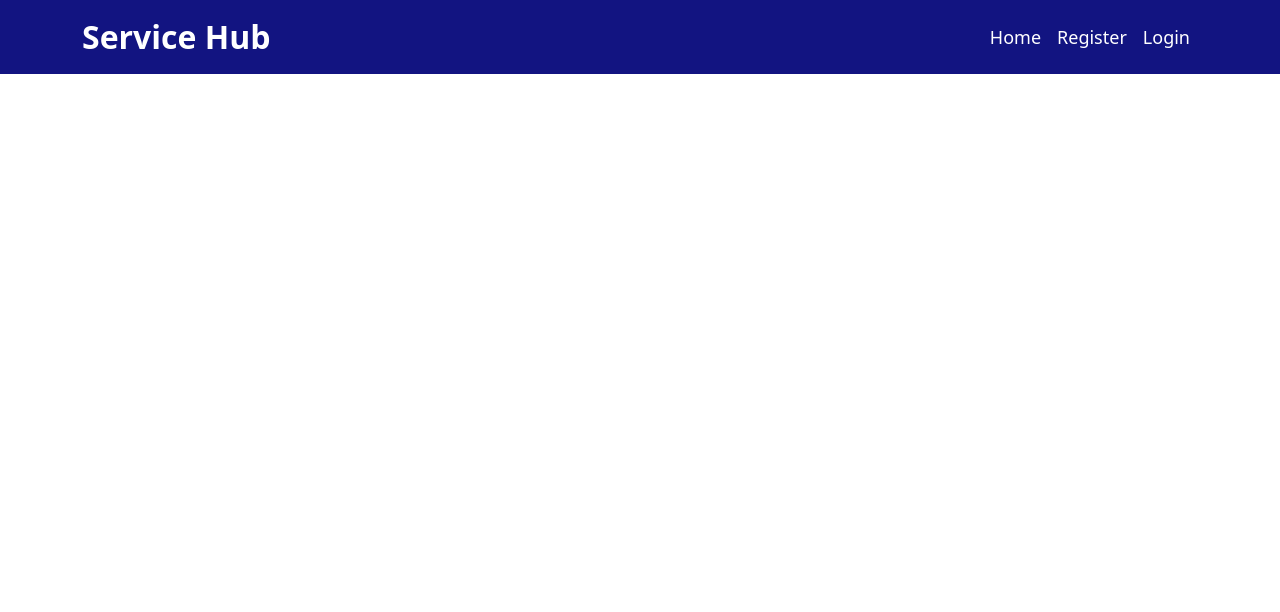
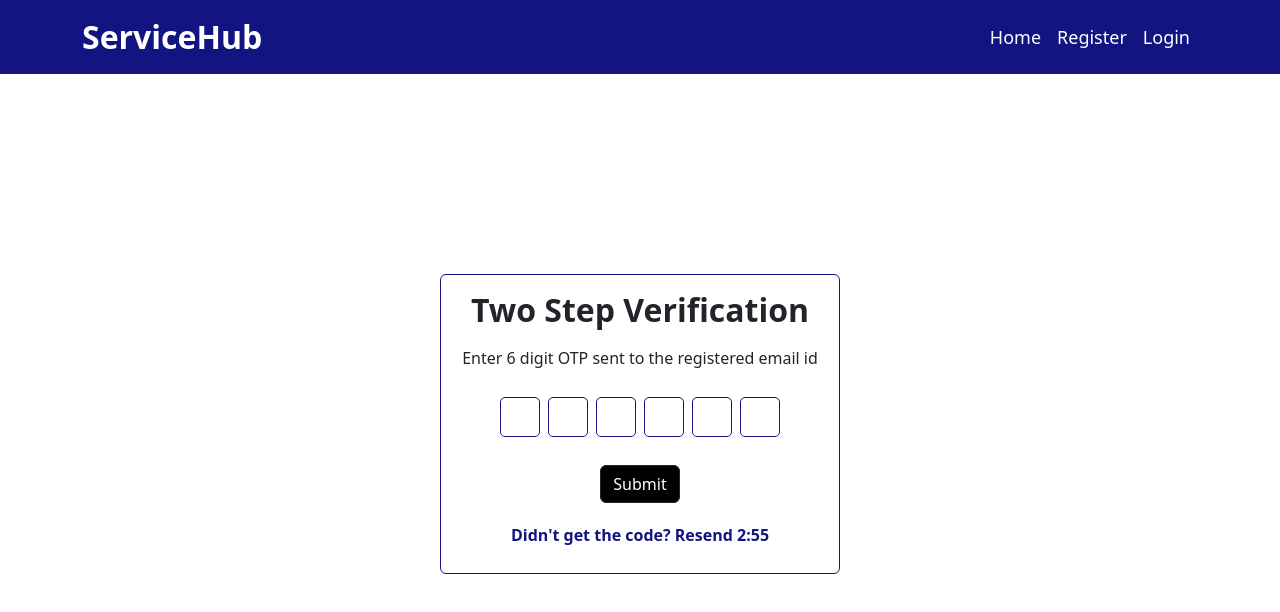
Before and after one commit to shivani26-bot/ServiceHubFrontend, a React (Vite) app: page /register/clientSignup/otp in a window 1280 px wide. Shown: the top 612 px of the page. Built offline with nearby package versions, Linux system fonts and the light colour scheme.

Commit message:
otp and component added

```diff
--- a/package.json
+++ b/package.json
@@ -10,7 +10,7 @@
     "preview": "vite preview"
   },
   "dependencies": {
-    "@fortawesome/fontawesome-free": "^6.5.2",
+    "axios": "^1.6.8",
     "bootstrap": "^5.3.3",
     "react": "^18.2.0",
     "react-bootstrap": "^2.10.2",
--- a/src/App.jsx
+++ b/src/App.jsx
@@ -6,29 +6,25 @@ import Login from "./basic/components/Login/Login";
 import CompanySignup from "./basic/components/Signup/CompanySignup/CompanySignup";
 import ClientSignup from "./basic/components/Signup/ClientSignup/ClientSignup";
 import { BrowserRouter, Route, Routes } from "react-router-dom";
+import Otp from "./basic/components/Otp/Otp";
 function App() {
   return (
     <div>
       <Navigation />
       <BrowserRouter>
         <Routes>
-          {/* <Route path="/" element={<Home />} /> */}
-          {/* <Route path="/register" element={<Register />} /> */}
-
           <Route path="/register/*" element={null}>
             <Route path="" element={<Register />}></Route>
             <Route path="companySignup" element={<CompanySignup />} />
+            <Route path="companySignup/otp" element={<Otp />} />
             <Route path="clientSignup" element={<ClientSignup />} />
+            <Route path="clientSignup/otp" element={<Otp />} />
           </Route>
 
           <Route path="/login" element={<Login />} />
           <Route path="/*" element={<h1>404 Page Not Found!</h1>} />
         </Routes>
       </BrowserRouter>
-
-      {/* <Navigation />
-      <CompanySignup />
-      <ClientSignup /> */}
     </div>
   );
 }
--- /dev/null
+++ b/src/basic/LocalApi.jsx
@@ -0,0 +1,10 @@
+import axios from "axios";
+const BASE_URL = "http://localhost:9000";
+
+const axiosInstance = axios.create({
+  baseURL: BASE_URL,
+});
+// POST request
+export const createPost = (postData) => {
+  return axiosInstance.post("/service-provider/sign-up", postData);
+};
--- a/src/basic/components/Navigation/Navigation.jsx
+++ b/src/basic/components/Navigation/Navigation.jsx
@@ -21,7 +21,7 @@ function Navigation() {
 
     <Navbar expand="lg" className="sticky bg-red">
       <Container>
-        <Navbar.Brand className="brand">Service Hub</Navbar.Brand>
+        <Navbar.Brand className="brand">ServiceHub</Navbar.Brand>
         <Navbar.Toggle aria-controls="basic-navbar-nav" />
         <Navbar.Collapse id="basic-navbar-nav">
           <Nav className="ms-auto">
--- /dev/null
+++ b/src/basic/components/Otp/Otp.jsx
@@ -0,0 +1,113 @@
+import React, { useState, useEffect } from "react";
+import { Container, Col, Form, Button, Card } from "react-bootstrap";
+function Otp() {
+  const initialCountdown = 180;
+  const [otp, setOTP] = useState(["", "", "", "", "", ""]);
+
+  const [countdown, setCountdown] = useState(180); // 3 minutes in seconds
+
+  useEffect(() => {
+    const timer = setInterval(() => {
+      if (countdown === 0) {
+        setCountdown(initialCountdown); // Reset countdown to initial value
+      } else {
+        setCountdown(countdown - 1); // Decrease countdown by 1 every second
+      }
+    }, 1000);
+
+    // Clear interval on component unmount to prevent memory leaks
+    return () => clearInterval(timer);
+  }, [countdown, initialCountdown]);
+
+  const handleOTPChange = (index, value) => {
+    const newOTP = [...otp];
+    newOTP[index] = value;
+    setOTP(newOTP);
+  };
+
+  const handleSubmit = (e) => {
+    e.preventDefault();
+    // Add logic to handle OTP submission
+  };
+
+  const formatTime = (seconds) => {
+    const minutes = Math.floor(seconds / 60);
+    const remainingSeconds = seconds % 60;
+    return `${minutes}:${remainingSeconds < 10 ? "0" : ""}${remainingSeconds}`;
+  };
+
+  return (
+    <Container
+      style={{ marginTop: "200px" }}
+      className=" text-center d-flex justify-content-center align-items-center "
+    >
+      <Col>
+        {" "}
+        {/* Increase the width of the card */}
+        <Card style={{ width: "400px", height: "300px", margin: "auto" }}>
+          <Card.Body>
+            <Card.Title className="text-center mb-4">
+              <h2>
+                <strong>Two Step Verification</strong>
+              </h2>
+            </Card.Title>
+            <Card.Subtitle className="text-center mb-4">
+              <p>Enter 6 digit OTP sent to the registered email id</p>
+            </Card.Subtitle>
+            <Form onSubmit={handleSubmit}>
+              <div className="d-flex justify-content-center mb-4 ">
+                {otp.map((digit, index) => (
+                  <Form.Control
+                    key={index}
+                    type="text"
+                    maxLength={1}
+                    value={digit}
+                    className="outline"
+                    onChange={(e) => handleOTPChange(index, e.target.value)}
+                    style={{
+                      width: "40px",
+                      height: "40px",
+                      margin: "4px", // Add margin-right to all boxes except the last one
+                      //   marginLeft: index === 0 ? "1px" : "0", // Add margin-left to the first box
+                      textAlign: "center",
+                    }}
+                  />
+                ))}
+              </div>
+              <div className="text-center ">
+                <Button
+                  style={{
+                    backgroundColor: "#000000",
+                    transition: "background-color 0.3s",
+                  }}
+                  onMouseEnter={(e) =>
+                    (e.target.style.backgroundColor = "#121481")
+                  }
+                  onMouseLeave={(e) =>
+                    (e.target.style.backgroundColor = "#000000")
+                  }
+                  variant="dark"
+                  type="submit"
+                >
+                  Submit
+                </Button>
+              </div>
+            </Form>
+            <div style={{ marginTop: "20px" }}>
+              <p
+                style={{
+                  color: "#121481",
+                  fontWeight: "bold",
+                }}
+              >
+                Didn't get the code? Resend {formatTime(countdown)}
+              </p>
+            </div>
+          </Card.Body>
+        </Card>
+      </Col>
+    </Container>
+  );
+}
+
+export default Otp;
--- a/src/basic/components/Register/Register.jsx
+++ b/src/basic/components/Register/Register.jsx
@@ -6,7 +6,10 @@ import { useNavigate } from "react-router-dom";
 function Register() {
   const navigate = useNavigate();
   return (
-    <Container className=" text-center d-flex justify-content-center align-items-center vh-100 ">
+    <Container
+      style={{ marginTop: "200px" }}
+      className=" text-center d-flex justify-content-center align-items-center"
+    >
       <Card className="w-auto">
         <Card.Body className="card">
           <div className="mb-4">
--- a/src/basic/components/Signup/ClientSignup/ClientSignup.jsx
+++ b/src/basic/components/Signup/ClientSignup/ClientSignup.jsx
@@ -3,17 +3,9 @@ import Button from "react-bootstrap/Button";
 import Col from "react-bootstrap/Col";
 import Form from "react-bootstrap/Form";
 import "./ClientSignup.css";
+import { useNavigate } from "react-router-dom";
 function ClientSignup() {
-  // const [validated, setValidated] = useState(false);
-  // const handleSubmit = (event) => {
-  //   const form = event.currentTarget;
-  //   if (form.checkValidity() === false) {
-  //     event.preventDefault();
-  //     event.stopPropagation();
-  //   }
-
-  //   setValidated(true);
-  // };
+  const navigate = useNavigate();
 
   const [email, setEmail] = useState("");
   const [isValidEmail, setIsValidEmail] = useState(false);
@@ -101,8 +93,6 @@ function ClientSignup() {
               )}
             </Form.Group>
 
-
-
             <Form.Group as={Col} controlId="validationCustomPassword">
               <Form.Control
                 required
@@ -169,7 +159,11 @@ function ClientSignup() {
               )}
             </Form.Group>
 
-            <Button type="submit" className="custom-button mb-2">
+            <Button
+              onClick={() => navigate("otp")}
+              type="submit"
+              className="custom-button mb-2"
+            >
               Register
             </Button>
           </Form>
--- a/src/basic/components/Signup/CompanySignup/CompanySignup.jsx
+++ b/src/basic/components/Signup/CompanySignup/CompanySignup.jsx
@@ -3,18 +3,10 @@ import Button from "react-bootstrap/Button";
 import Col from "react-bootstrap/Col";
 import Form from "react-bootstrap/Form";
 import "./CompanySignup.css";
+import { createPost } from "../../../LocalApi";
+import { useNavigate } from "react-router-dom";
 function CompanySignup() {
-  // const [validated, setValidated] = useState(false);
-
-  // const handleSubmit = (event) => {
-  //   const form = event.currentTarget;
-  //   if (form.checkValidity() === false) {
-  //     event.preventDefault();
-  //     event.stopPropagation();
-  //   }
-
-  //   setValidated(true);
-  // };
+  const navigate = useNavigate();
 
   const [email, setEmail] = useState("");
   const [isValidEmail, setIsValidEmail] = useState(false);
@@ -67,6 +59,11 @@ function CompanySignup() {
     setAddress(value);
     setIsValidAddress(value.trim() !== ""); // Validate if name is not empty
   };
+  // const handleSubmit = (e) => {
+  //   e.preventDefault();
+
+  //   createPost();
+  // };
 
   return (
     <div className="centered-container">
@@ -181,7 +178,12 @@ function CompanySignup() {
               )}
             </Form.Group>
 
-            <Button className="custom-button mb-2">Register</Button>
+            <Button
+              className="custom-button mb-2"
+              onClick={() => navigate("otp")}
+            >
+              Register
+            </Button>
           </Form>
           <p>
             Or{" "}
```
Also changed, not shown: 1 other file (tests, documents, lock files or other folders).
